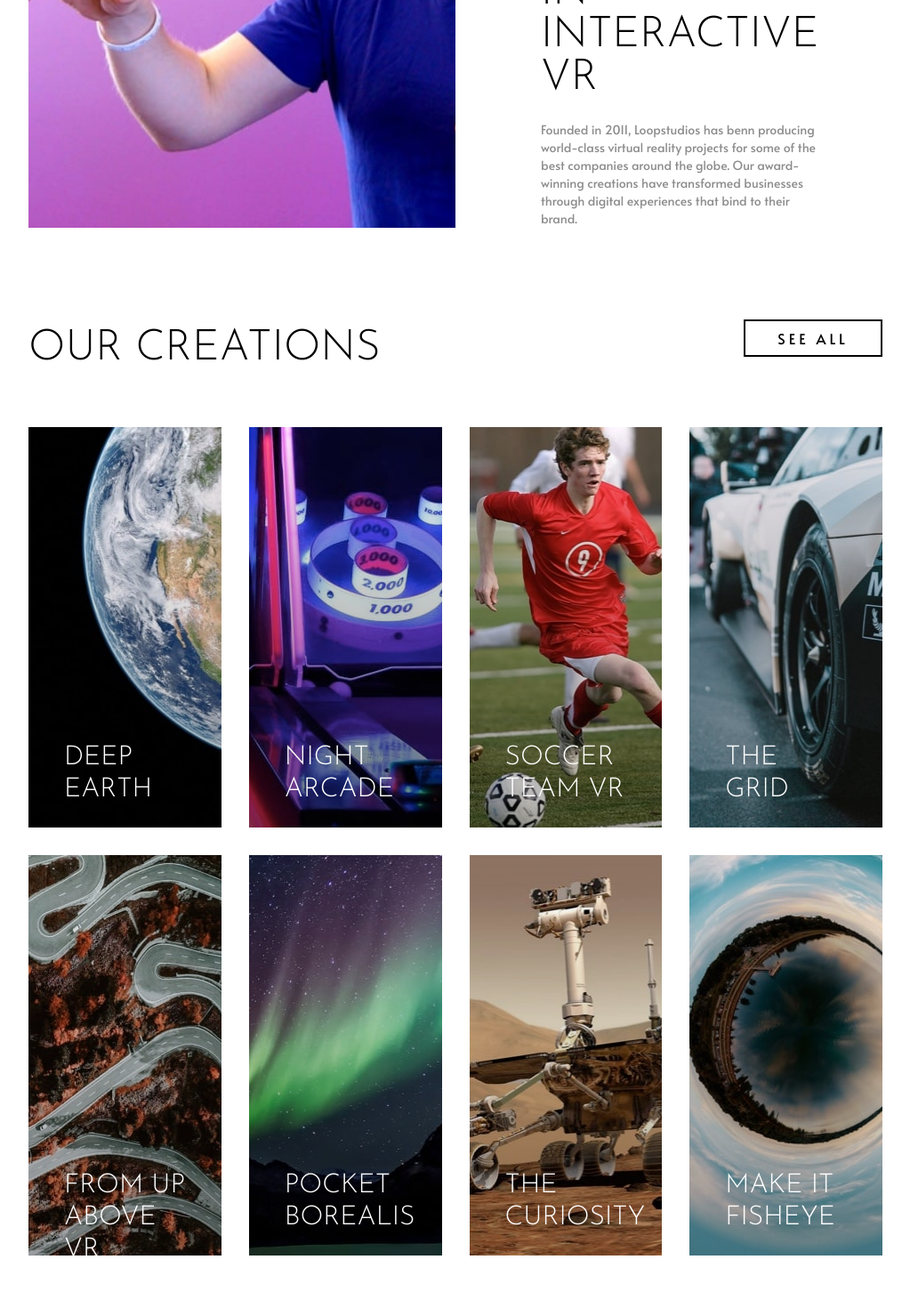
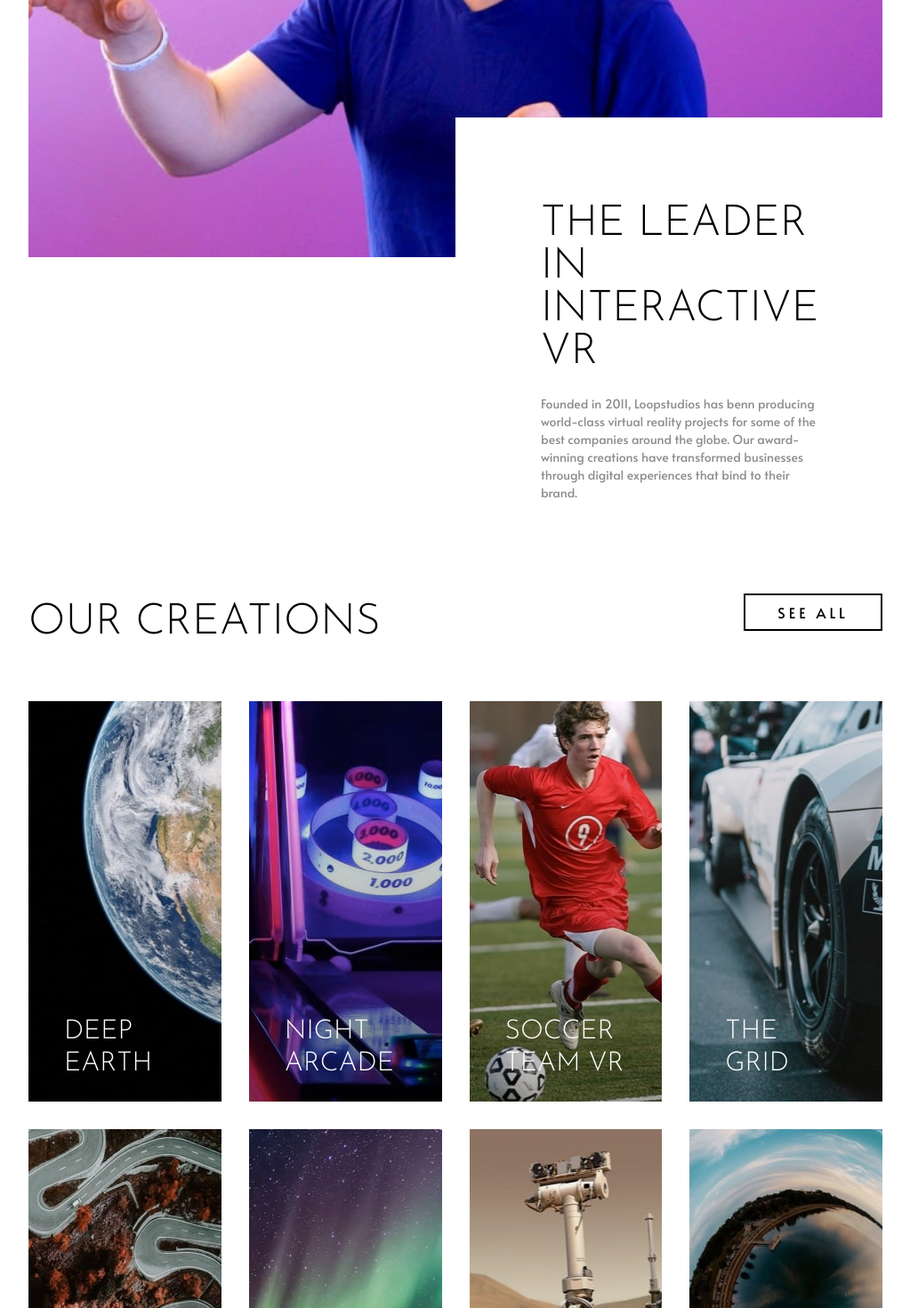
Before and after one commit to wait4ndbleed/loopstudios-landing-page, a Next.js app: page / in a window 1280 px wide. Shown: the part 1180-2650 px from the top of the page at 89% size, without its empty margins (128-1151 px from the left). Built offline with nearby package versions, Linux system fonts and the light colour scheme.

Commit message:
fix: padding and margin

```diff
--- a/src/components/Gallery.tsx
+++ b/src/components/Gallery.tsx
@@ -27,7 +27,7 @@ export const Gallery = () => {
         <div
           className={`group-hover:opacity-40 after:content-[''] after:relative after:min-h-full after:min-w-full after:bg-gradient-to-t after:from-black/30 bg-[url('../assets/images/mobile/image-soccer-team.jpg')] lg:bg-[url('../assets/images/desktop/image-soccer-team.jpg')] bg-cover h-40 lg:h-[450px] flex flex-col justify-end cursor-pointer`}
         ></div>
-        <div className="relative uppercase px-10 py-8 max-w-[250px] text-3xl text-white group-hover:text-black -top-32 cursor-pointer">
+        <div className="relative uppercase px-10 lg:pr-0 py-8 max-w-[250px] text-3xl text-white group-hover:text-black -top-32 cursor-pointer">
           Soccer team vr
         </div>
       </div>
@@ -43,7 +43,7 @@ export const Gallery = () => {
         <div
           className={`group-hover:opacity-40 after:content-[''] after:relative after:min-h-full after:min-w-full after:bg-gradient-to-t after:from-black/30 bg-[url('../assets/images/mobile/image-from-above.jpg')] lg:bg-[url('../assets/images/desktop/image-from-above.jpg')] bg-cover h-40 lg:h-[450px] flex flex-col justify-end cursor-pointer`}
         ></div>
-        <div className="relative uppercase px-10 py-8 max-w-[250px] text-3xl text-white group-hover:text-black -top-32 cursor-pointer">
+        <div className="relative uppercase px-10 lg:pr-0 py-8 max-w-[250px] text-3xl text-white group-hover:text-black -top-32 cursor-pointer">
           From up above vr
         </div>
       </div>
--- a/src/components/HomeTop.tsx
+++ b/src/components/HomeTop.tsx
@@ -6,7 +6,7 @@ const font = Josefin_Sans({ subsets: ["latin"], weight: ["300"] });
 export const HomeTop = () => {
   return (
     <div className="bg-[url('../assets/images/mobile/image-interactive.jpg')] md:bg-[url('../assets/images/desktop/image-interactive.jpg')] bg-contain bg-no-repeat mt-[160px] mb-28 flex justify-end">
-      <div className="md:bg-white lg:max-w-[50%] pt-24 md:pl-24 md:pr-16 mt-48 md:mt-[500px] lg:mt-48">
+      <div className="md:bg-white xl:max-w-[50%] pt-24 md:pl-24 md:pr-16 mt-48 lg:mt-[500px] sm:mt-[500px]">
         <h1
           className={`${font.className} text-3xl md:text-5xl uppercase mb-6 text-center lg:text-left`}
         >
```
